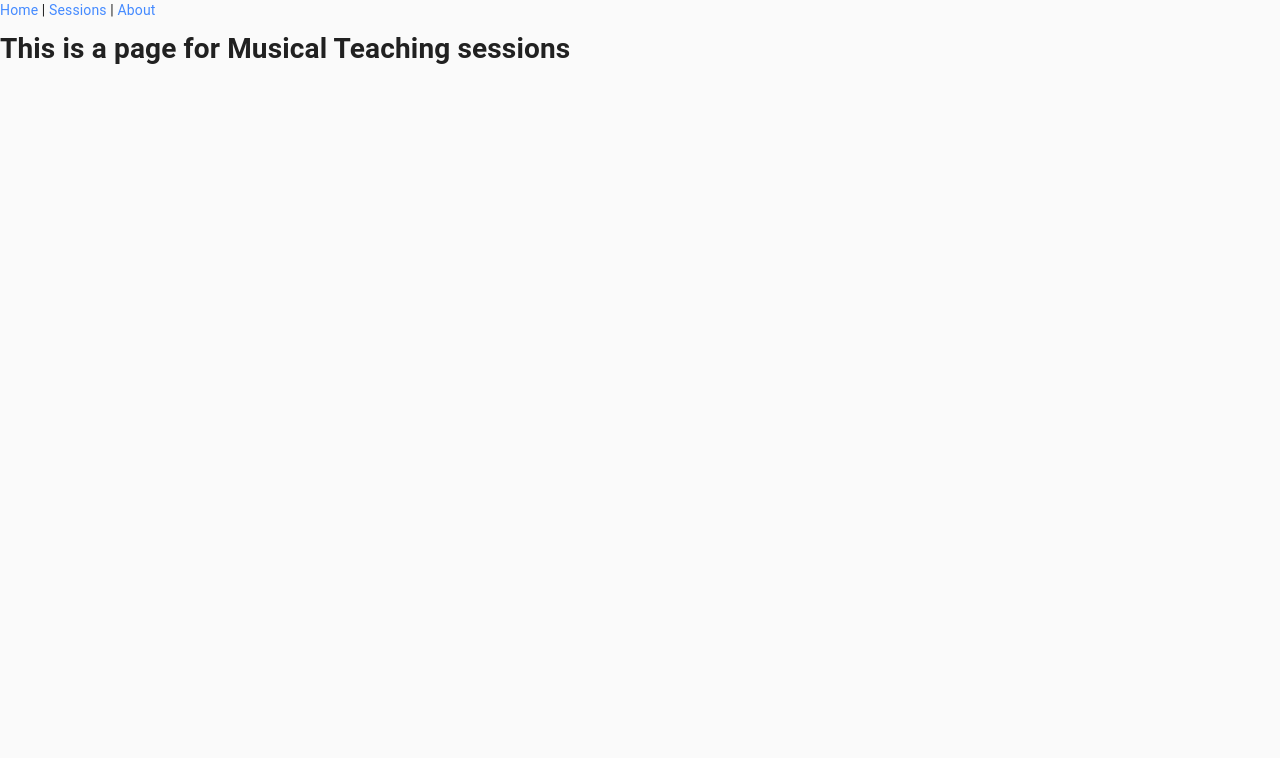
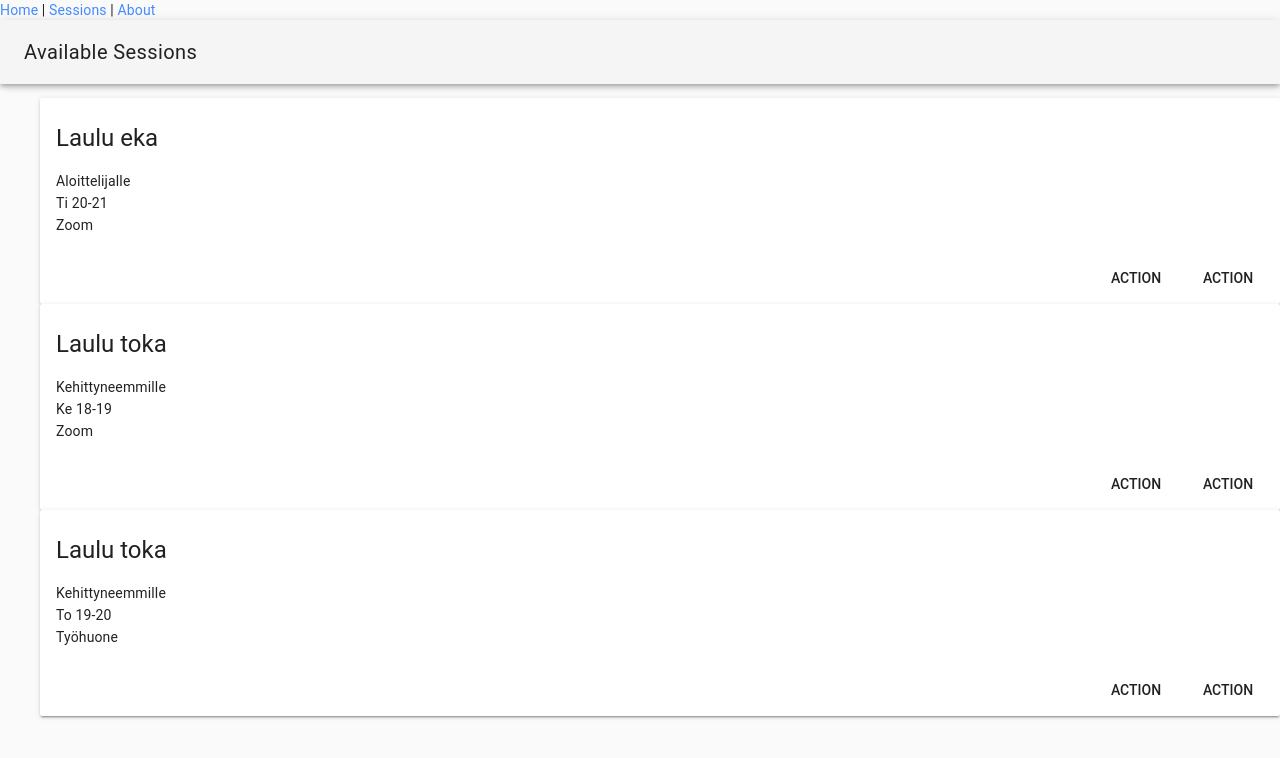
Before and after one commit to vilmaguila/bluefish, a Vue app: page /#/sessions in a window 1280 px wide. Shown: the top 758 px of the page. Built offline with nearby package versions, Linux system fonts and the light colour scheme.

Commit message:
Added header to sessions page

```diff
--- a/src/components/SessionList.vue
+++ b/src/components/SessionList.vue
@@ -1,7 +1,7 @@
 <template>
   <ul>
     <sing-session
-      v-for="item in singSessions"
+      v-for="item in sessions"
       :key="item.id"
       :title="item.title"
       :desc="item.desc"
--- /dev/null
+++ b/src/components/TheSessionsHeader.vue
@@ -0,0 +1,14 @@
+<template>
+	<div>
+		<md-toolbar>
+			<h3 class="md-title">{{ title }}</h3>
+		</md-toolbar>
+	</div>
+</template>
+
+<script>
+export default {
+	name: 'TheSessionsHeader',
+	props: ['title']
+}
+</script>
--- a/src/views/MusicalSession.vue
+++ b/src/views/MusicalSession.vue
@@ -1,16 +1,18 @@
 <template>
   <div class="about">
-    <h1>This is a page for Musical Teaching sessions</h1>
+    <the-sessions-header title="Available Sessions"></the-sessions-header>
     <session-list :sessions="singSessions"></session-list>
   </div>
 </template>
 
 <script>
 import SessionList from "@/components/SessionList.vue";
+import TheSessionsHeader from "@/components/TheSessionsHeader.vue";
 
 export default {
   components: {
     SessionList,
+    TheSessionsHeader,
   },
   data() {
     return {
```
